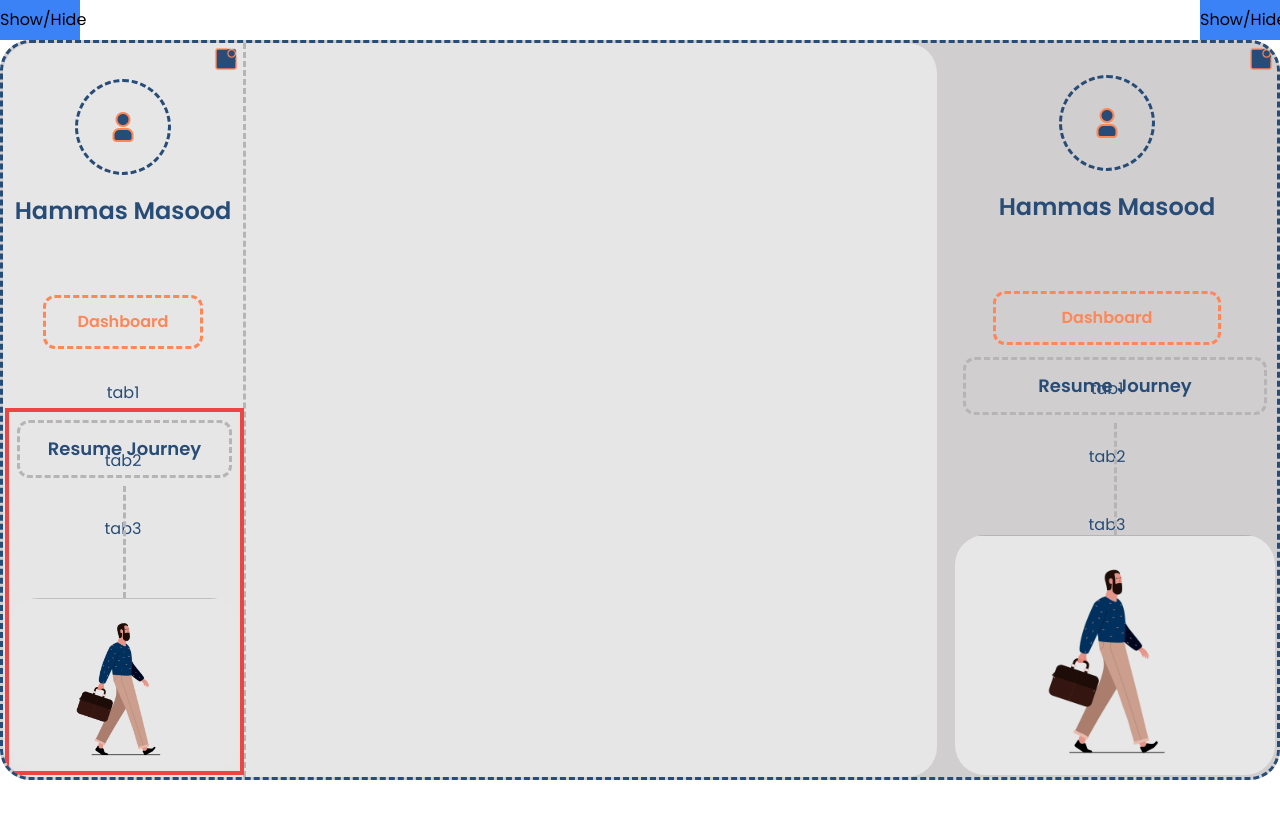
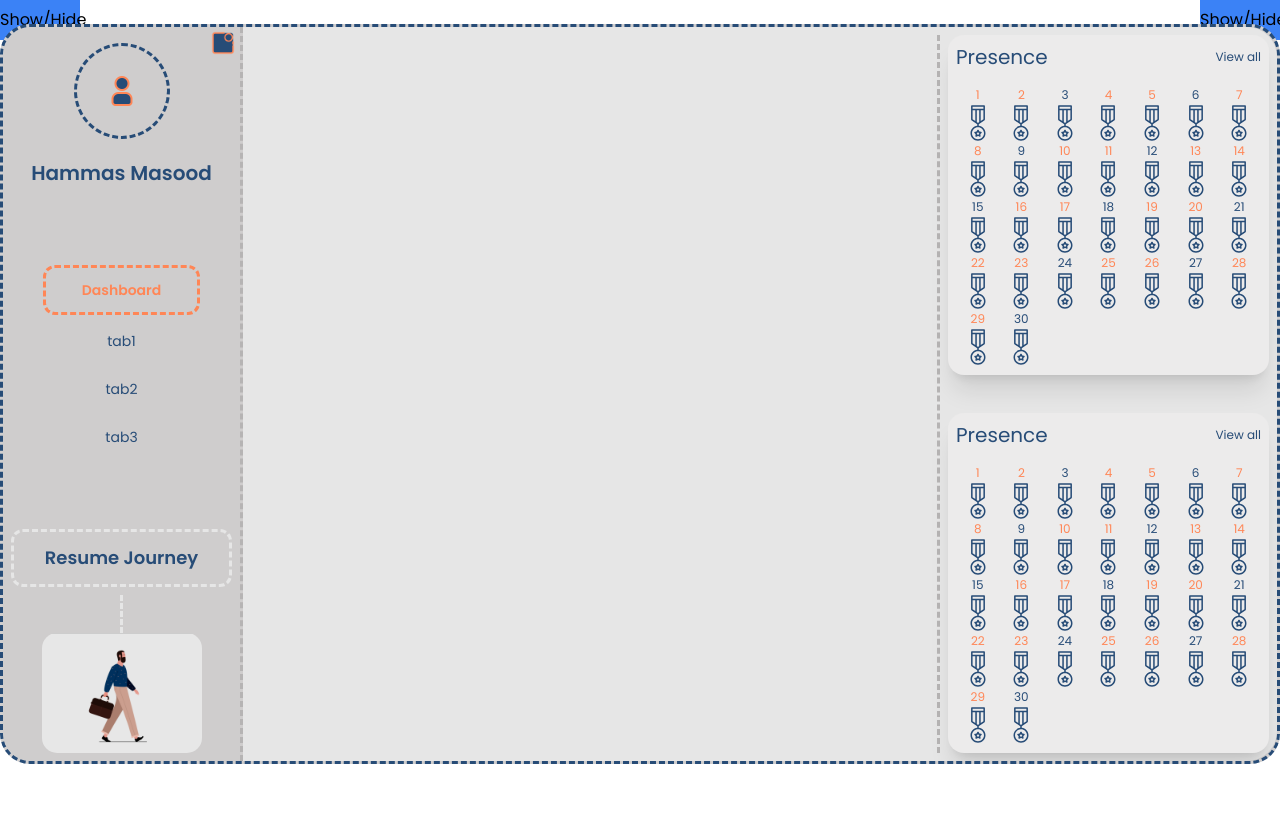
Before and after one commit to hammas-19/knowgistic, a Nuxt app: page /userProfile in a window 1280 px wide. Built offline with nearby package versions, Linux system fonts and the light colour scheme.

Commit message:
style: styled profile tab in user dasboard

```diff
--- a/pages/userProfile.vue
+++ b/pages/userProfile.vue
@@ -7,6 +7,8 @@ export default {
             showList: window.innerWidth > 768,
             tabs: ['Dashboard', 'tab1', 'tab2', 'tab3'],
             showProfile: true,
+            date: new Date().toString()
+
         }
     }
 }
@@ -22,9 +24,11 @@ definePageMeta({
     height: -moz-calc(100vh - 60px);
     height: calc(100vh - 60px);
 }
-.content{
+
+.content {
     direction: rtl;
 }
+
 .content::-webkit-scrollbar-track {
     background-color: #b6b4b4;
 
@@ -57,35 +61,41 @@ definePageMeta({
             </button>
 
             <div
-                class="main bg-[#d0cece] flex container mx-auto my-10 relative rounded-[20px] md:rounded-[30px] border-[3px] border-astronaut border-dashed overflow-hidden">
+                class="main bg-[#d0cece] flex container mx-auto my-6 relative rounded-[15px] md:rounded-[30px] border-[3px] border-astronaut border-dashed overflow-hidden">
 
 
 
                 <!-- Tabs vertical -->
-                <div class="tabs text-astronaut bg-mercury relative rounded-l-[30px] ">
-                    <div class="border-r-[3px] border-[#b6b4b4] border-dashed py-5 h-full">
+                <div v-if="showList" :class="{ 'md:min-w-[240px] min-w-[140px]': showList === true }"
+                    class="tabs text-astronaut bg-[#cfcdcd] relative rounded-l-[30px] md:max-w-[240px] max-w-[140px]">
+
+                    <!-- wrapper -->
+                    <div class="border-r-[3px] border-[#b6b4b4] border-dashed h-full">
                         <!-- Notification Icon  -->
                         <span class="top-1 right-2 absolute cursor-pointer ">
                             <img src="/images/index_v2/icons/notification.png"
                                 class="h-6 w-6 hover:h-8 hover:w-8 transition-all" alt="notifictaions">
                         </span>
 
-                    <ul v-if="showList" class="nav-tabs text-left md:gap-8 gap-3 flex flex-col md:min-w-[240px] min-w-[140px]">
+                        <ul
+                            class="nav-tabs text-left flex flex-col md:max-w-[240px] max-w-[140px] justify-between h-full gap-1">
 
                             <!-- Dp & Name -->
-                        <div class="flex justify-between mx-auto md:py-4 py-1 flex-col items-center md:gap-5 gap-3">
+                            <div
+                                class="flex justify-between mx-auto py-4 flex-col items-center md:gap-5 gap-2">
                                 <span
                                     class="rounded-full md:h-24 h-20 md:w-24 w-20 border-[3px] border-astronaut border-dashed text-center flex justify-center items-center">
-                                <img src="/images/index_v2/icons/user-profile.png" class="h-8 w-8" alt="displayPicture">
+                                    <img src="/images/index_v2/icons/user-profile.png" class="h-8 w-8"
+                                        alt="displayPicture">
                                 </span>
-                            <span class="text-astronaut md:text-2xl text-lg font-semibold text-center">
+                                <span class="text-astronaut md:text-xl text-lg font-semibold text-center">
                                     Hammas Masood
                                 </span>
 
                             </div>
                             <div class="">
                                 <li v-for="(tab, index) in tabs" :key="index"
-                                class="mx-10 md:my-5 my-1 px-5 text-center md:py-3 py-1 rounded-xl cursor-pointer"
+                                    class="md:mx-10 mx-3 md:my-1 md:px-5 px-2 text-center md:py-3 py-1 rounded-xl text-sm cursor-pointer"
                                     :class="{ 'border-[3px] border-[#FF8656] border-dashed text-[#FF8656] font-semibold': activeTab === tab }"
                                     @click="activeTab = tab">
                                     {{ tab }}
@@ -93,15 +103,19 @@ definePageMeta({
                             </div>
 
                             <!-- Journey button -->
-                        <div class="absolute bottom-0 flex flex-col m-[2px] border-4 border-red-500">
+                            <div class="flex flex-col pb-2 max-h-[240px]">
                                 <div @click="showProfile = !showProfile"
-                                class="md:text-lg text-base text-center font-semibold py-3 px-5 flex justify-center items-center border-[3px] border-[#b6b4b4] border-dashed m-2 rounded-xl  hover:text-mercury hover:bg-astronaut transition-all">
+                                    class="md:text-lg text-sm text-center font-semibold md:py-3 py-1 md:px-5 px-2 flex justify-center items-center border-[3px] border-mercury border-dashed m-2 rounded-xl  hover:text-mercury hover:bg-astronaut transition-all">
                                     Resume Journey
                                 </div>
-                            <span class="md:h-28 h-10 w-[1px] border-l-[3px] border-[#b6b4b4] border-dashed mx-auto">
+                                <span
+                                    class="h-10 w-[1px] border-l-[3px] border-mercury border-dashed mx-auto">
                                     <!-- just line -->
                                 </span>
-                            <img src="/images/index_v2/walkingman.gif" class="rounded-[30px] max-h-[260px]" alt="manwalking">
+                                <span class="max-w-[160px] mx-auto">
+                                    <img src="/images/index_v2/walkingman.gif" class="rounded-[15px] object-center"
+                                    alt="manwalking">
+                                </span>
                             </div>
 
                         </ul>
@@ -109,18 +123,19 @@ definePageMeta({
                 </div>
 
                 <!-- Contents -->
-                <div
-                    class=" bg-mercury md:p-5 p-1 rounded-[30px] rounded-l-none w-full">
+                <div :class="{'rounded-[30px]' : showList & showProfile === false}"
+                    class="bg-mercury md:p-5 p-1 w-full rounded-l-none">
 
-                    <div class="content h-full overflow-auto">
+                    <div :class="{ 'opacity-30 ': showList | showProfile === true }"
+                        class="content h-full overflow-auto">
 
                         <div v-show="activeTab === 'tab1'" class="flex flex-wrap justify-center">
                             <ShowCard />
                         </div>
-                    <div v-show="activeTab === 'tab2'">
+                        <div v-show="activeTab === 'tab2'" class="flex flex-wrap justify-center">
                             <Govtob />
                         </div>
-                    <div v-show="activeTab === 'tab3'">
+                        <div v-show="activeTab === 'tab3'" class="flex flex-wrap justify-center">
                             <stats />
                         </div>
                     </div>
@@ -129,55 +144,34 @@ definePageMeta({
 
 
                 <!-- Profile Tab -->
-                <div class="tabs text-astronaut bg-[#d0cece] relative rounded-r-[30px]">
+                <div class="tabs text-astronaut bg-mercury relative rounded-r-[30px]">
 
-                    <div  v-if="showProfile" class="md:min-w-[340px] min-w-[240px] p-4">
+                    <!-- Profile Main -->
+                    <div v-if="showProfile" class="md:min-w-[340px] min-w-[260px] md:py-2 py-1 h-full">
 
-                                            <!-- Notification Icon  -->
-                    <span class="top-1 right-1 absolute cursor-pointer ">
-                        <img src="/images/index_v2/icons/notification.png"
-                            class="h-6 w-6 hover:h-8 hover:w-8 transition-all" alt="notifictaions">
+                    <!-- wrapper -->
+                        <div class="border-l-[3px] border-[#b6b4b4] border-dashed h-full flex flex-col items-center px-2 justify-between">
+                            <div v-for="items in 2" class="flex flex-col md:gap-4 gap-[2px] justify-between items-center rounded-2xl p-2 w-full bg-[#ecebeb] shadow-xl">
+
+                                <div class="flex justify-between w-full items-center">
+                                <h1 class="md:text-xl text-base md:font-normal font-semibold">Presence</h1>
+                                <span class="text-xs">View all</span>
+                                </div>
+
+                                <div class="grid grid-cols-7 grid-rows-5 w-full">
+                                    <span v-for="items in 30" :class="{'text-nectarine' : items % 0.75}"
+                                            class="flex flex-col items-center text-xs hover:shadow-md rounded-md transition-all">
+                                        <span>
+                                        {{ items}}
                                        </span>
-
-                    <ul
-                        class="nav-tabs text-left gap-8 flex flex-col ">
-
-                        <!-- Dp & Name -->
-                        <div class="flex justify-between mx-auto py-4 flex-col items-center gap-5">
-                            <span
-                                class="rounded-full h-24 w-24 border-[3px] border-astronaut border-dashed text-center flex justify-center items-center">
-                                <img src="/images/index_v2/icons/user-profile.png" class="h-8 w-8" alt="displayPicture">
+                                        <img src="/images/index_v2/icons/medal.svg" class="md:w-10 w-8 md:h-10 h-8" alt="">
                                     </span>
-                            <span class="text-astronaut md:text-2xl text-xl font-semibold text-center">
-                                Hammas Masood
-                            </span>
+                                </div>
 
                             </div>
-                        <div class="">
-                            <li v-for="(tab, index) in tabs" :key="index"
-                                class="mx-10 my-5 px-5 text-center py-3 rounded-xl cursor-pointer"
-                                :class="{ 'border-[3px] border-[#FF8656] border-dashed text-[#FF8656] font-semibold': activeTab === tab }"
-                                @click="activeTab = tab">
-                                {{ tab }}
-                            </li>
                         </div>
 
-
-                        <div class="absolute bottom-0 flex flex-col m-[2px]">
-                            <div
-                                class="md:text-lg text-base text-center font-semibold py-3 px-5 flex justify-center items-center border-[3px] border-[#b6b4b4] border-dashed m-2 rounded-xl  hover:text-mercury hover:bg-astronaut transition-all">
-                                Resume Journey
                     </div>
-                            <span class="h-28 w-[1px] border-l-[3px] border-[#b6b4b4] border-dashed mx-auto">
-                                <!-- just line -->
-                            </span>
-                            <img src="/images/index_v2/walkingman.gif" class="rounded-[30px] " alt="manwalking">
-                        </div>
-
-                    </ul>
-
-                    </div>
-
 
                 </div>
 
```
Also changed, not shown: public/images/index_v2/icons/medal.svg (added). Lines whose indentation alone changed are shown as unchanged.
